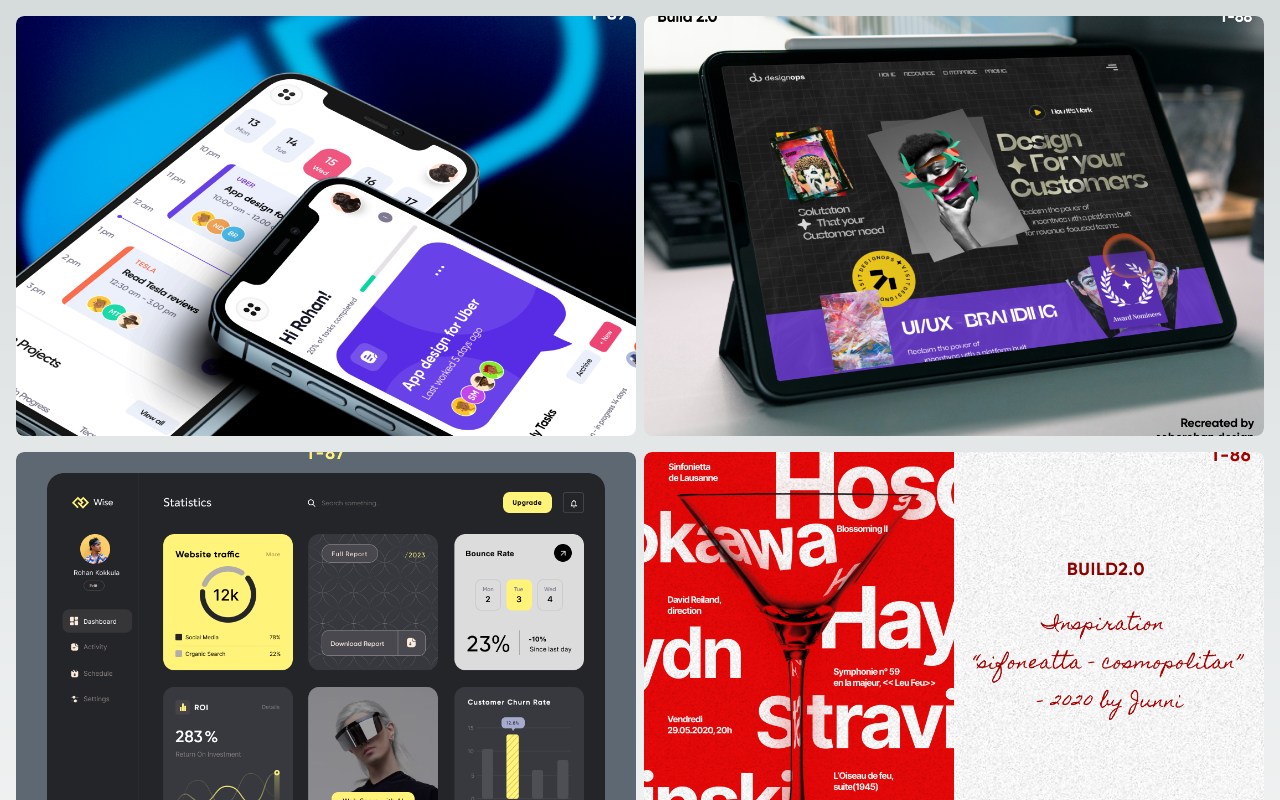
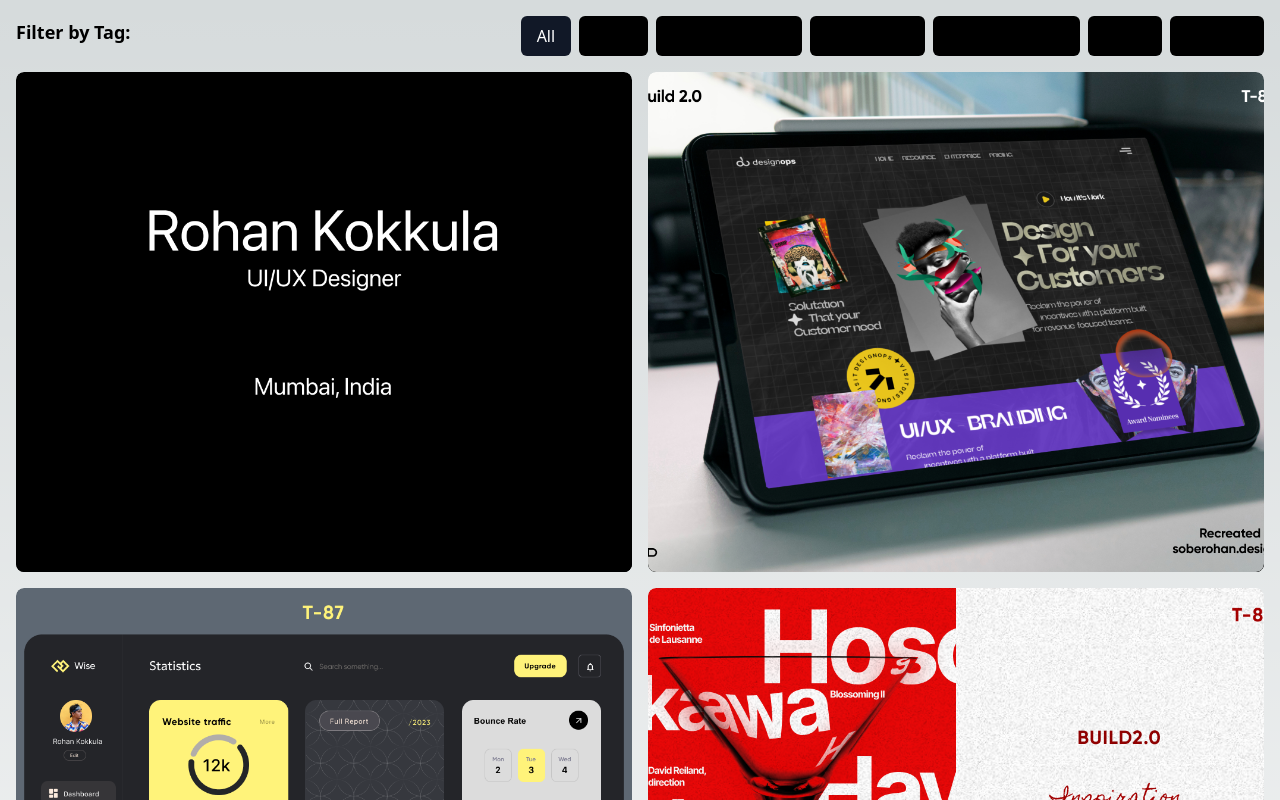
Before and after one commit to rohankokkula/desfolio, a Next.js app: page / in a window 1280 px wide. Shown: the top 800 px of the page. Built offline with nearby package versions, Linux system fonts and the light colour scheme.

Commit message:
added filters and improved intro

```diff
--- a/package.json
+++ b/package.json
@@ -12,6 +12,8 @@
     "next": "14.2.3",
     "react": "^18",
     "react-dom": "^18",
+    "react-intersection-observer": "^9.10.2",
+    "react-lazyload": "^3.2.1",
     "tailwind-scrollbar-hide": "^1.1.7"
   },
   "devDependencies": {
--- a/src/components/ImageGrid.js
+++ b/src/components/ImageGrid.js
@@ -5,14 +5,15 @@ import Modal from './Modal';
 const ImageGrid = () => {
   const [isOpen, setIsOpen] = useState(false);
   const [currentImageIndex, setCurrentImageIndex] = useState(0);
+  const [selectedTag, setSelectedTag] = useState(null);
 
   const images = [
-    { id: 1, src: '/images/day1.png', alt: 'Image 1', title: 'Title 1' },
-    { id: 2, src: '/images/day2.png', alt: 'Image 2', title: 'Title 2' },
-    { id: 3, src: '/images/day3.png', alt: 'Image 3', title: 'Title 3' },
-    { id: 4, src: '/images/day4.png', alt: 'Image 4', title: 'Title 4' },
-    { id: 5, src: '/images/day5.png', alt: 'Image 5', title: 'Title 5' },
-    { id: 6, src: '/images/day6.png', alt: 'Image 6', title: 'Title 6' }
+    { id: 1, src: '/images/intro.png', alt: 'Image 1', title: 'Title 1', subtitle: 'Subtitle 1', tag: 'Intro' },
+    { id: 2, src: '/images/day2.png', alt: 'Image 2', title: 'Title 2', subtitle: 'Subtitle 2', tag: 'Mobile Screens' },
+    { id: 3, src: '/images/day3.png', alt: 'Image 3', title: 'Title 3', subtitle: 'Subtitle 3', tag: 'Dashboard' },
+    { id: 4, src: '/images/day4.png', alt: 'Image 4', title: 'Title 4', subtitle: 'Subtitle 4', tag: 'Graphic Design' },
+    { id: 5, src: '/images/day5.png', alt: 'Image 5', title: 'Title 5', subtitle: 'Subtitle 5', tag: 'Video' },
+    { id: 6, src: '/images/day6.png', alt: 'Image 6', title: 'Title 6', subtitle: 'Subtitle 6', tag: 'Concept' }
   ];
 
   const openModal = (index) => {
@@ -34,32 +35,64 @@ const ImageGrid = () => {
     );
   };
 
+  const filterByTag = (tag) => {
+    setSelectedTag(tag);
+  };
+
+  const filteredImages = selectedTag ? images.filter(image => image.tag === selectedTag) : images;
+
   return (
-    <div className="min-h-screen grid grid-cols-1 sm:grid-cols-2 md:grid-cols-2 lg:grid-cols-2 gap-x-2 gap-y-4 p-4">
-      {images.map((image, index) => (
+    <div className="min-h-screen p-4">
+      <div className="mb-4 flex flex-wrap items-center justify-between">
+        <p className="text-lg font-bold mb-2">Filter by Tag:</p>
+        <div className="flex flex-wrap gap-2">
+          <button
+            className={`px-4 py-2 rounded-md ${selectedTag === null ? 'bg-gray-900 text-white' : 'bg-black hover:bg-gray-700'}`}
+            onClick={() => filterByTag(null)}
+          >
+            All
+          </button>
+          {images.map(image => (
+            <button
+              key={image.tag}
+              className={`px-4 py-2 rounded-md ${selectedTag === image.tag ? 'bg-gray-900 text-white' : 'bg-black hover:bg-gray-700'}`}
+              onClick={() => filterByTag(image.tag)}
+            >
+              {image.tag}
+            </button>
+          ))}
+        </div>
+      </div>
+      <div className="grid grid-cols-1 sm:grid-cols-2 md:grid-cols-2 lg:grid-cols-2 gap-4">
+        {filteredImages.map((image, index) => (
           <div
             key={image.id}
-          className="relative w-full h-[420px] cursor-pointer overflow-hidden rounded-lg"
+            className="relative w-full h-[500px] cursor-pointer rounded-lg overflow-hidden"
             onClick={() => openModal(index)}
           >
-          <div className="absolute inset-0 bg-gradient-to-b from-transparent to-black opacity-0 hover:opacity-100 transition-opacity duration-300 flex items-center justify-center">
-            <p className="text-white text-center">{image.title}</p>
+            <div className="absolute bottom-0 left-0 bg-gradient-to-b from-transparent to-black p-4 w-full">
+              <p className="text-white text-lg font-bold">{image.title}</p>
+              <p className="text-white text-sm">{image.subtitle}</p>
+            </div>
+            <div className="absolute bottom-0 right-0 bg-gradient-to-b from-transparent to-black p-4">
+              <p className="text-white text-sm">{image.tag}</p>
             </div>
             <Image
               src={image.src}
               alt={image.alt}
               layout="fill"
               objectFit="cover"
-            className="transition-opacity duration-300 hover:opacity-75 rounded-lg"
+              className="transition-opacity duration-300 hover:opacity-45 rounded-lg"
             />
           </div>
         ))}
+      </div>
       {isOpen && (
         <Modal
           isOpen={isOpen}
           onClose={closeModal}
-          imageSrc={images[currentImageIndex].src}
-          imageAlt={images[currentImageIndex].alt}
+          imageSrc={filteredImages[currentImageIndex].src}
+          imageAlt={filteredImages[currentImageIndex].alt}
           onNext={showNextImage}
           onPrevious={showPreviousImage}
         />
--- a/src/styles/globals.css
+++ b/src/styles/globals.css
@@ -12,6 +12,19 @@
         /* IE and Edge */
         scrollbar-width: none;
         /* Firefox */
+    }
+}
+
+.fade-in {
+    animation: fadeInAnimation 1s ease-in-out forwards;
+}
+
+@keyframes fadeInAnimation {
+    from {
+        opacity: 0;
+    }
+    to {
+        opacity: 1;
     }
 }
 
```
Also changed, not shown: public/images/intro.png (added), 1 other file (tests, documents, lock files or other folders). Lines whose indentation alone changed are shown as unchanged.
